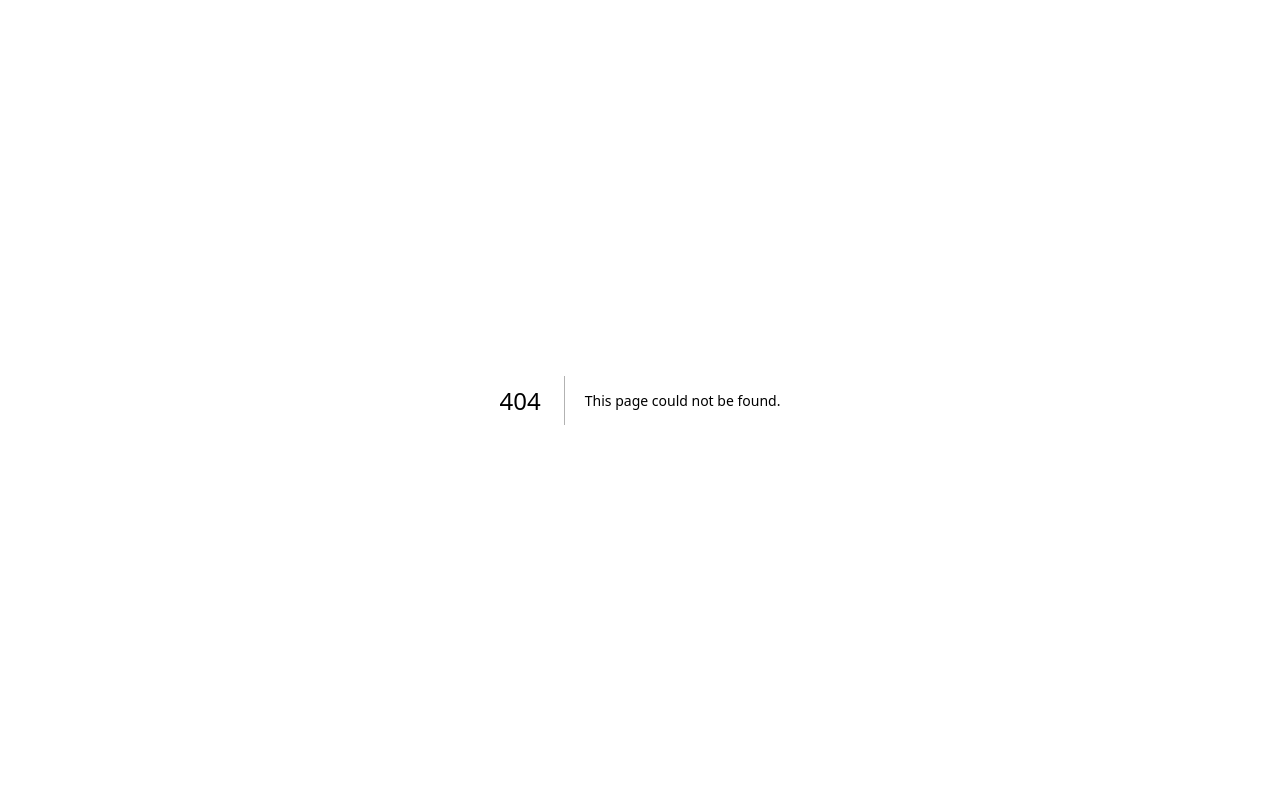
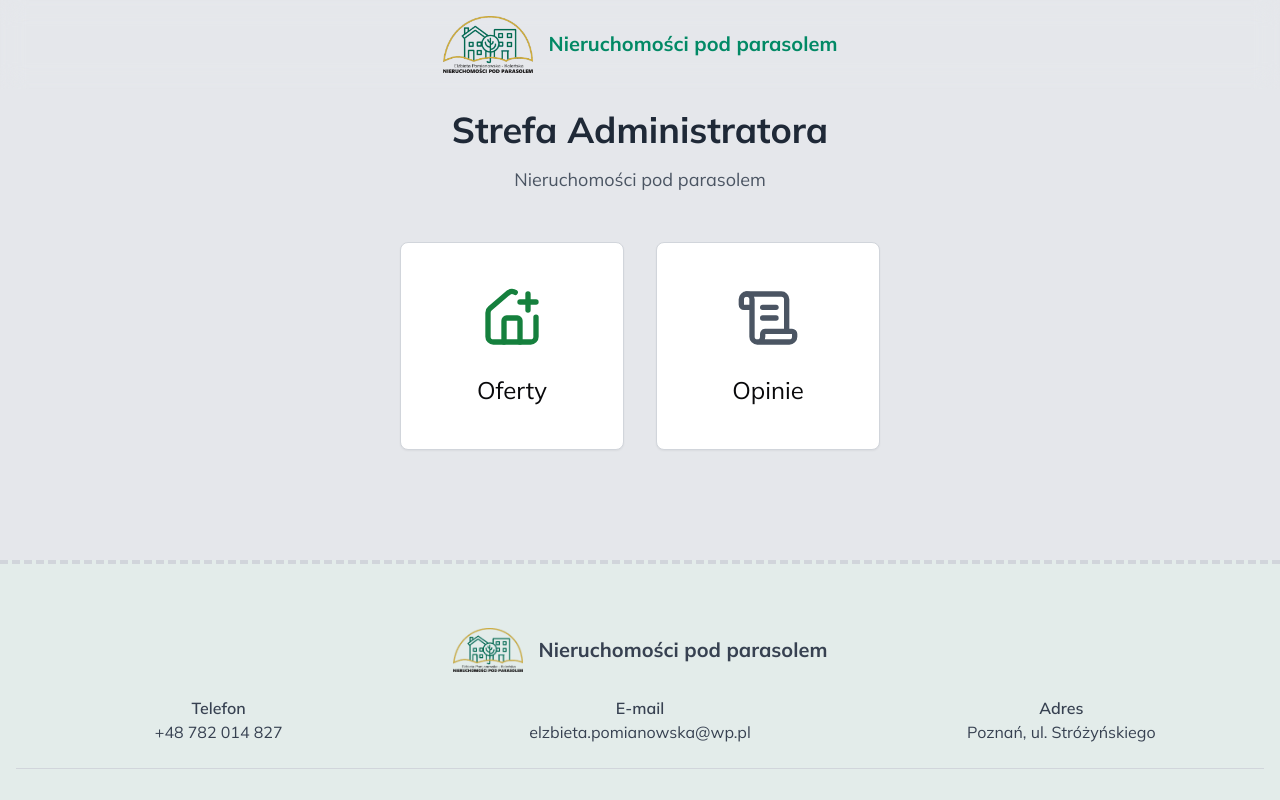
Before and after one commit to jpomian/nieruchomosciPP, a Next.js app: page /panel in a window 1280 px wide. Before the commit this address had no page. Shown: the top 800 px of the page. Built offline with nearby package versions, Linux system fonts and the light colour scheme.

Commit message:
Revised feedback panel, added proper admin navigation

```diff
--- a/app/panel/opinie/FeedbackItem.tsx
+++ b/app/panel/opinie/FeedbackItem.tsx
@@ -1,63 +1,103 @@
-"use client"
+"use client";
 
-import { useState } from "react"
-import Link from "next/link"
-import { updateFeedbackStatus } from "@/lib/create"
+import { useState } from "react";
+import Link from "next/link";
+import { updateFeedbackStatus, deleteFeedback } from "@/lib/create";
+import { Trash, MailCheck, MailOpen, Loader2 } from "lucide-react";
 
 interface FeedbackItemProps {
-  id: string
-  name: string
-  email: string
-  phone?: string
-  content: string
-  status: "new" | "read"
+  id: string;
+  name: string;
+  email: string;
+  phone?: string;
+  content: string;
+  createdAt: string;
+  status: "new" | "read";
 }
 
-export default function FeedbackItem({ id, name, email, phone, content, status }: FeedbackItemProps) {
-  const [currentStatus, setCurrentStatus] = useState(status)
-  const [isLoading, setIsLoading] = useState(false)
-  const [error, setError] = useState<string | null>(null)
+export default function FeedbackItem({
+  id,
+  name,
+  email,
+  phone,
+  content,
+  createdAt,
+  status,
+}: FeedbackItemProps) {
+  const [currentStatus, setCurrentStatus] = useState(status);
+  const [isLoading, setIsLoading] = useState(false);
+  const [error, setError] = useState<string | null>(null);
 
   const handleStatusUpdate = async () => {
-    setIsLoading(true)
-    setError(null)
+    setIsLoading(true);
+    setError(null);
 
-    const newStatus = "read"
-    setCurrentStatus(newStatus)
+    const newStatus = "read";
+    setCurrentStatus(newStatus);
 
     try {
-      const result = await updateFeedbackStatus(id, newStatus)
+      const result = await updateFeedbackStatus(id, newStatus);
 
       if (result.error) {
-        setError(result.error)
+        setError(result.error);
       } else {
-        setCurrentStatus(newStatus)
+        setCurrentStatus(newStatus);
       }
     } catch (err) {
-      setError("Failed to update status")
-      console.error(err)
+      setError("Failed to update status");
+      console.error(err);
     } finally {
-      setIsLoading(false)
+      setIsLoading(false);
     }
-  }
+  };
+
+  const handleDelete = async (id: string) => {
+    try {
+      await deleteFeedback(id);
+      window.location.reload();
+    } catch (error) {
+      console.error(error);
+    }
+  };
 
   return (
     <div className="p-2 mb-4">
       <div className="flex justify-between items-center mb-2">
         <Link
-        href={`/panel/opinie/${id}`}
-        onClick={() => {
-            handleStatusUpdate()
+          href={`/panel/opinie/${id}`}
+          onClick={() => {
+            handleStatusUpdate();
           }}
         >
-            <h3 className="font-medium hover:text-gray-400 duration-400">{name}</h3>
+          <h3 className="font-medium hover:text-gray-400 duration-400">
+            {name}
+          </h3>
         </Link>
         <span
           className={`px-2 py-1 text-xs rounded-full ${
-            currentStatus === "new" ? "bg-green-100 text-green-800" : "bg-gray-100 text-gray-800"
+            currentStatus === "new"
+              ? "bg-green-100 text-green-800"
+              : "bg-gray-100 text-gray-800"
           }`}
         >
-          {!isLoading ? (currentStatus === "new" ? "Nowa wiadomość" : "Przeczytano") : "Trwa ładowanie..."}
+          {!isLoading ? (
+            currentStatus === "new" ? (
+              <div className="flex flex-row gap-1">
+                <MailCheck className="h-3 w-3" />
+                Nowa wiadomość
+              </div>
+            ) : (
+              <div className="flex flex-row gap-1">
+                <MailOpen className="h-3 w-3" />
+                Przeczytano
+              </div>
+            )
+          ) : (
+            <div className="flex flex-row gap-1">
+              <Loader2 className="h-3 w-3 animate-spin" />
+              Trwa ładowanie...
+            </div>
+          )}
         </span>
       </div>
 
@@ -68,7 +108,20 @@ export default function FeedbackItem({ id, name, email, phone, content, status }
 
       <p className="text-md mb-4">{content}</p>
 
+      <div className="flex flex-row gap-2 items-center">
+        <button
+          onClick={() => handleDelete(id)}
+          className="text-red-500 hover:text-red-700 flex items-center gap-1 text-sm"
+        >
+          <Trash size={16} />
+          <span>Usuń</span>
+        </button>
+        <span className="text-sm text-gray-500">
+          {new Date(Number.parseInt(createdAt)).toLocaleString()}
+        </span>
+      </div>
+
       {error && <p className="text-red-500 text-sm">{error}</p>}
     </div>
-  )
+  );
 }
--- a/app/panel/opinie/FeedbackList.tsx
+++ b/app/panel/opinie/FeedbackList.tsx
@@ -90,13 +90,20 @@ export default function FeedbackList() {
               email={feedback.email}
               phone={feedback.phone}
               content={feedback.content}
+              createdAt={feedback.createdAt}
               status={feedback.status}
             />
         </div>
       ))}
-      <Link href={'/'}>
-      <p className="flex justify-center my-8 text-lg">Wróć do strony głównej.</p>
-      </Link>
+      <div className="flex flex-row items-center justify-center gap-2">
+        <Link href={'/panel'}>
+            <p className="flex justify-center my-8 text-lg hover:text-gray-600">Wróć do panelu admina.</p>
+        </Link>
+        <p className="text-lg font-bold mb-1">||</p>
+        <Link href={'/'}>
+          <p className="flex justify-center my-8 text-lg hover:text-gray-600">Wróć do strony głównej.</p>
+        </Link>
+      </div>
     </div>
   );
 }
--- /dev/null
+++ b/app/panel/page.tsx
@@ -0,0 +1,52 @@
+import { ScrollText, HousePlus } from "lucide-react";
+import Link from 'next/link'
+import Navbar2 from "../components/Navbar2";
+
+export default function Panel() {
+  return (
+    <div className="flex flex-col items-center justify-center w-full min-h-[70vh]">
+      <Navbar2 />
+      <div className="w-full text-center mb-12">
+        <h1 className="text-4xl font-bold text-gray-800 mb-4">Strefa Administratora</h1>
+        <p className="text-lg text-gray-600">Nieruchomości pod parasolem</p>
+      </div>
+      <div className="flex flex-col gap-8 sm:flex-row">
+        <Link
+          href={'/panel/oferty'}
+          className="
+            flex flex-col items-center justify-center
+            gap-6 p-8
+            h-52 w-56
+            text-2xl
+            border border-gray-300 rounded-lg
+            bg-white hover:bg-gray-50
+            transition-all hover:scale-105
+            shadow-sm hover:shadow-md
+            focus:outline-none focus:ring-2 focus:ring-green-500
+          "
+        >
+          <HousePlus size={64} className="text-green-700" />
+          <span>Oferty</span>
+        </Link>
+
+        <Link
+          href={'/panel/opinie'}
+          className="
+            flex flex-col items-center justify-center
+            gap-6 p-8
+            h-52 w-56
+            text-2xl
+            border border-gray-300 rounded-lg
+            bg-white hover:bg-gray-50
+            transition-all hover:scale-105
+            shadow-sm hover:shadow-md
+            focus:outline-none focus:ring-2 focus:ring-green-500
+          "
+        >
+          <ScrollText size={64} className="text-gray-600" />
+          <span>Opinie</span>
+        </Link>
+      </div>
+    </div>
+  );
+}
```
Also changed, not shown: lib/create.ts (+18 -0 lines).
